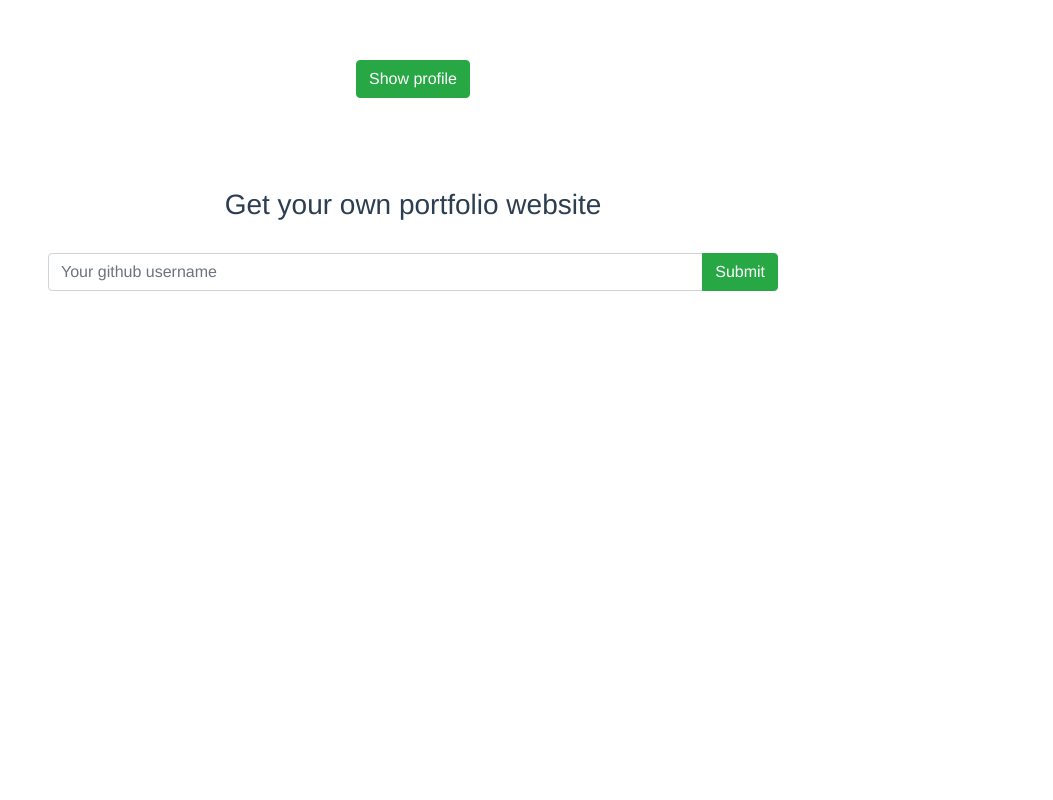
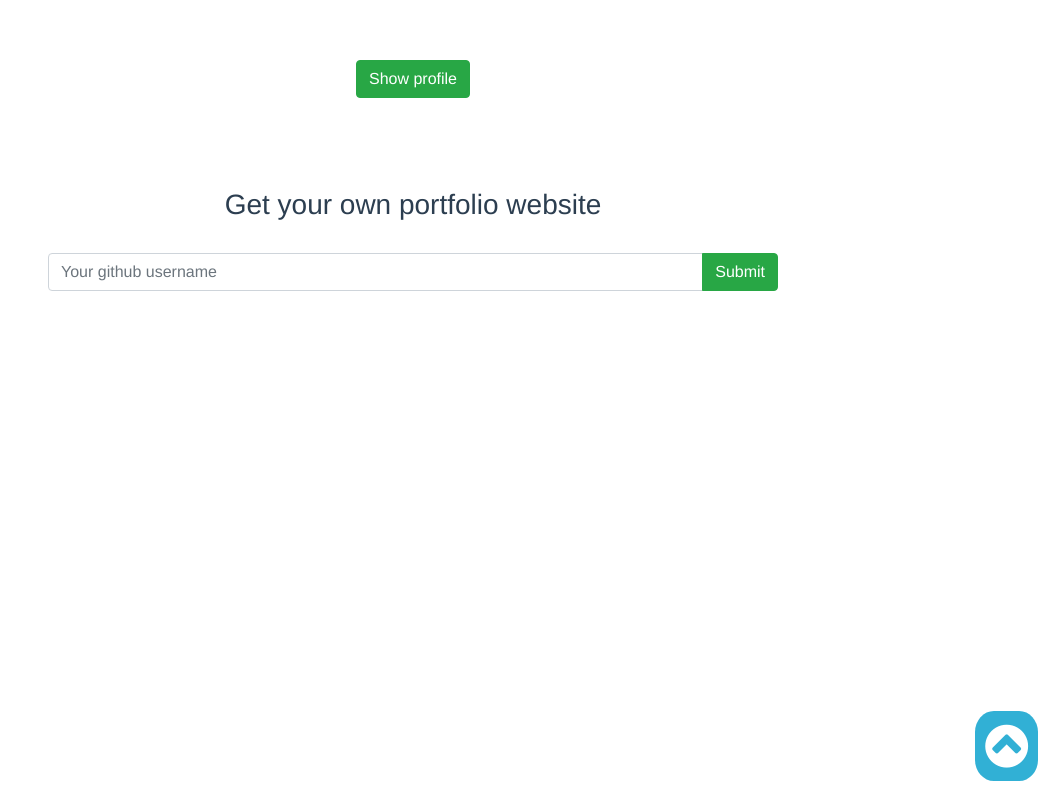
Before and after one commit to Uvacoder/github-user-profile, a Vue app: page / in a window 1280 px wide. Shown: the whole page, without its empty margins (227-1280 px from the left). Built offline with nearby package versions, Linux system fonts and the light colour scheme.

Commit message:
added floating action button

```diff
--- a/src/App.vue
+++ b/src/App.vue
@@ -1,6 +1,9 @@
 <template>
 
   <div>
+      <div id="mybutton">
+        <i class="fa fa-chevron-circle-up feedback"></i>
+      </div>
 
       <div style="text-align:center;">
         <button v-if="!showprof" class="btn btn-success" v-on:click="getrep($route.params.id)" >Show profile</button>
@@ -64,4 +67,20 @@ export default {
   margin-top: 60px;
   margin-bottom: 90px;
 }
+
+.feedback {
+  background-color : #31B0D5;
+  color: white;
+  border-color: #04316b;
+  padding: 10px;
+  border-radius: 30%
+}
+
+#mybutton {
+  position: fixed;
+  bottom: 15px;
+  right: 15px;
+  font-size:50px;
+  z-index: 2;
+}
 </style>
```
